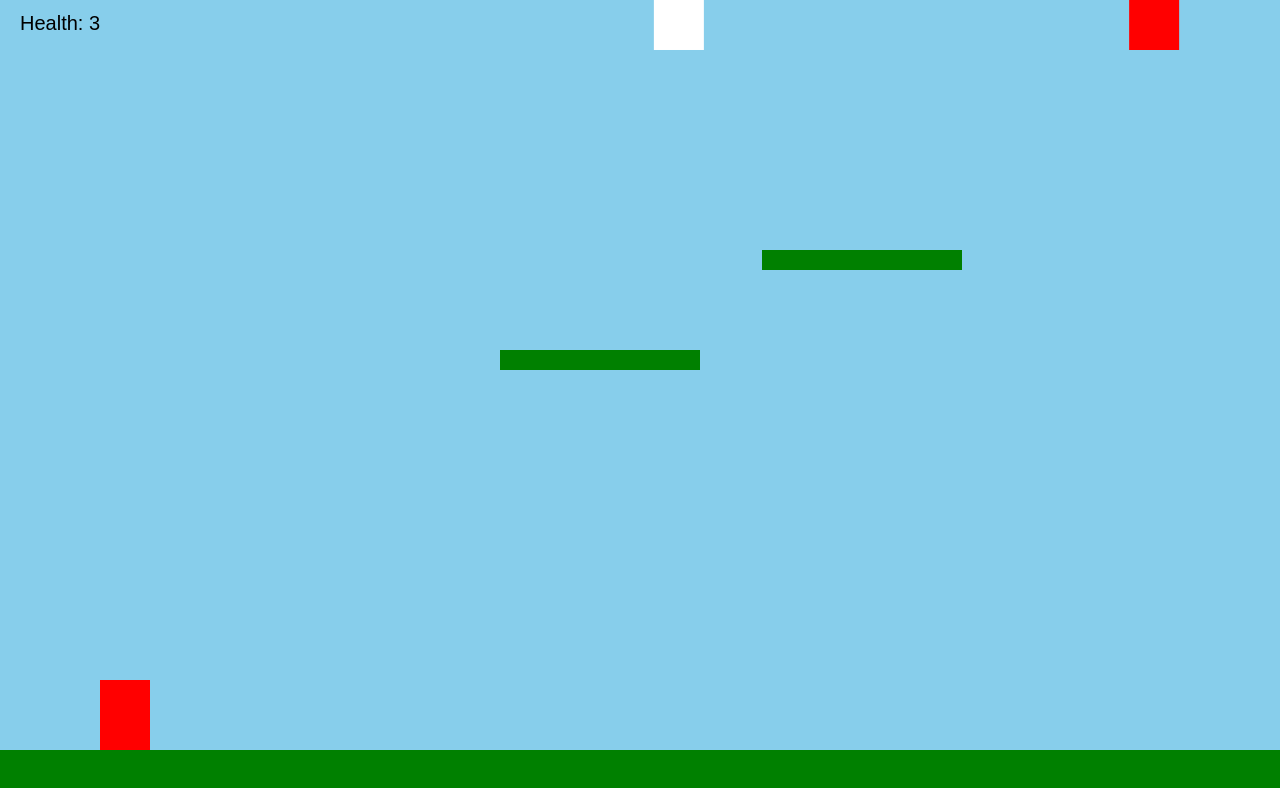
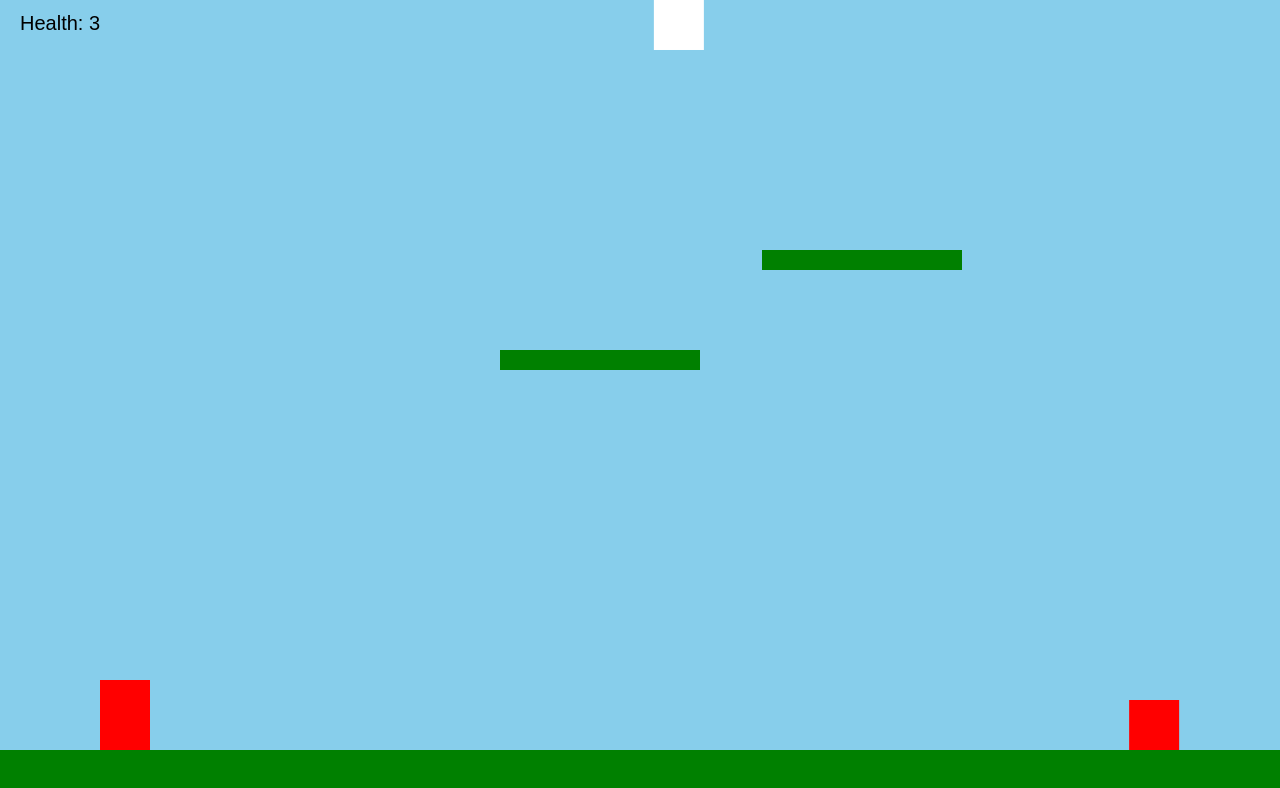
Before and after one commit to Imadeacoolthing/imadeacoolthing.github.io, a plain HTML site: page jump.html in a window 1280 px wide. Drawn offline with Linux system fonts and the light colour scheme.

Commit message:
Update jump.html

```diff
--- a/jump.html
+++ b/jump.html
@@ -236,7 +236,7 @@
       const isFlying = Math.random() < 0.5; // 50% chance for a flying enemy
       const newEnemy = {
         x: Math.random() * canvas.width, // Random horizontal spawn
-        y: 0, // Spawn at the top of the screen for flying enemies
+        y: isFlying ? 0 : canvas.height - 100, // Flying enemies spawn at the top
         width: 50,
         height: 50,
         dx: Math.random() < 0.5 ? 1 : -1, // Random horizontal direction
```
